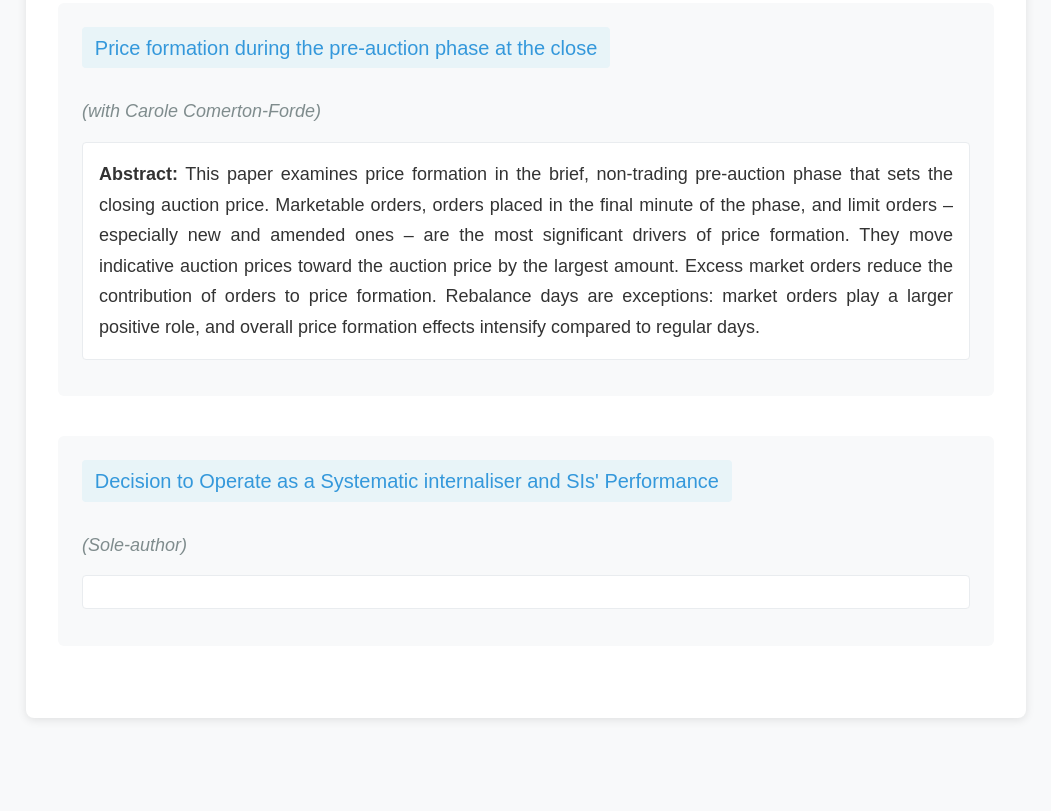
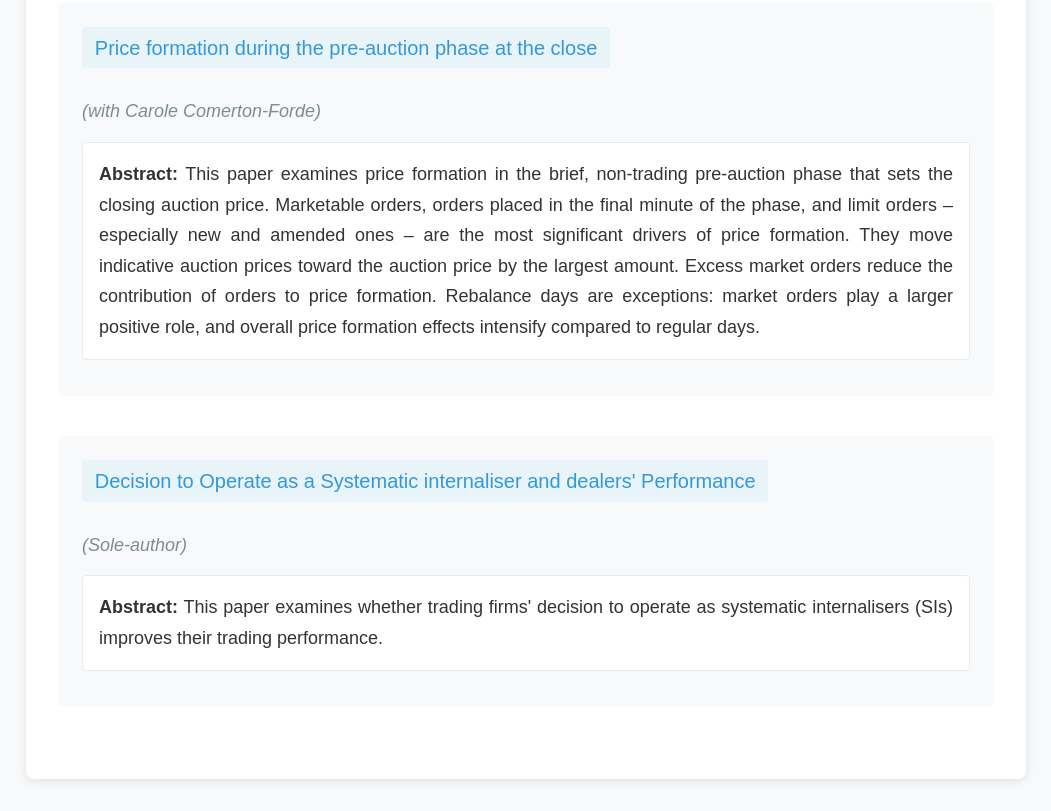
Before and after one commit to lenaaramian/lenaaramian.github.io, a plain HTML site: page research.html in a window 1280 px wide. Shown: the part 2295-3106 px from the top of the page, without its empty margins (114-1165 px from the left). Before the commit the page ends 3045 px from the top, so only its background shows below. Drawn offline with nearby package versions, Linux system fonts and the light colour scheme; a web font is replaced by a local one.

Commit message:
Update research.html

```diff
--- a/research.html
+++ b/research.html
@@ -89,13 +89,14 @@
             </div>
             <div class="paper work-in-progress-paper">
                 <p><strong><a href="https://ssrn.com" target="_blank">Decision to Operate as a Systematic internaliser
-                            and SIs' Performance</a></strong></p>
+                            and dealers' Performance</a></strong></p>
                 <p>(Sole-author)</p>
-                <p class="abstract"></p>
+                <p class="abstract"><strong>Abstract:</strong> This paper examines whether trading firms' decision to operate as systematic internalisers (SIs) improves their trading performance.</p>
             </div>
         </div>
     </div>
 
 </body>
 
+
 </html>
```
